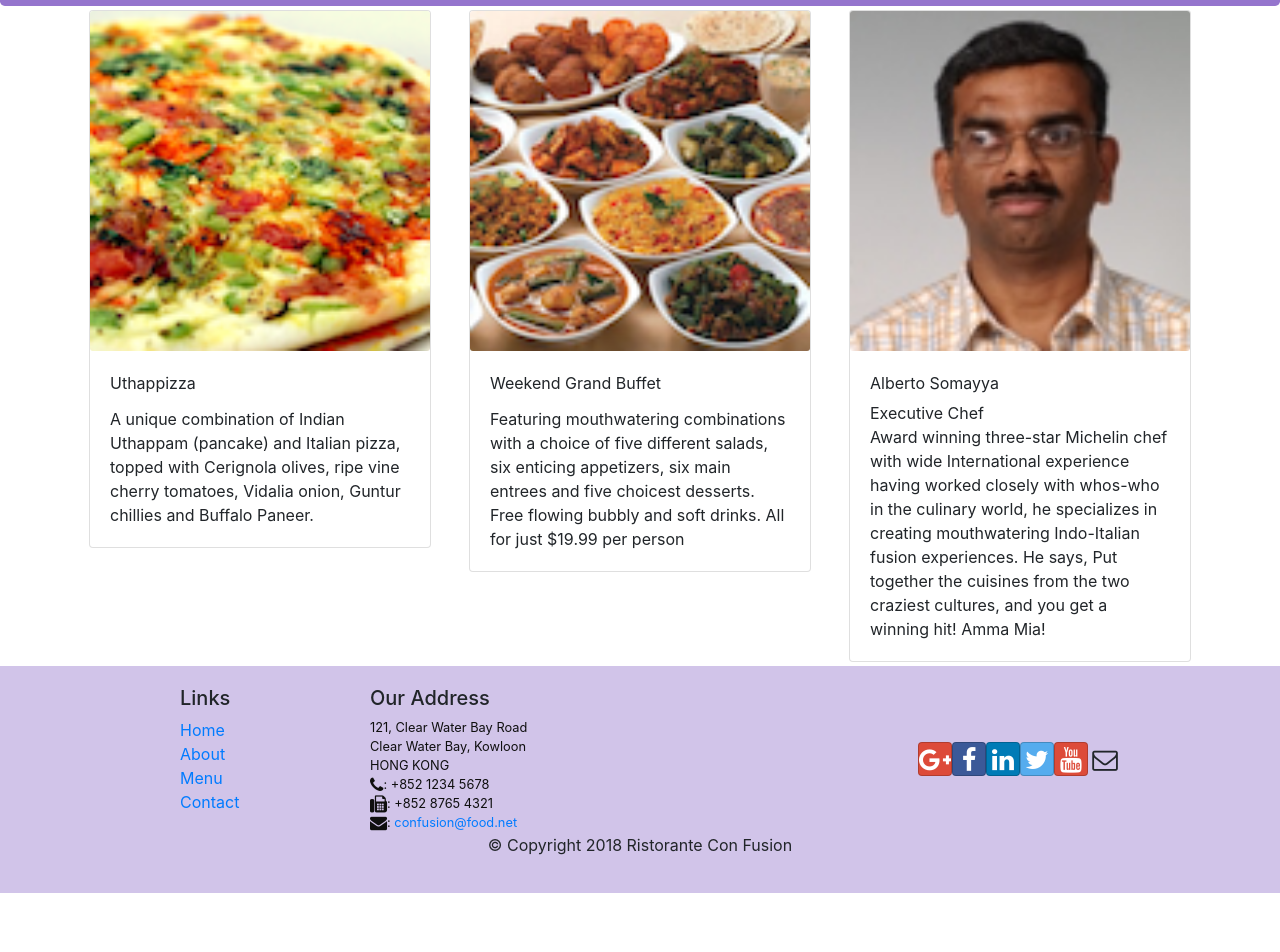
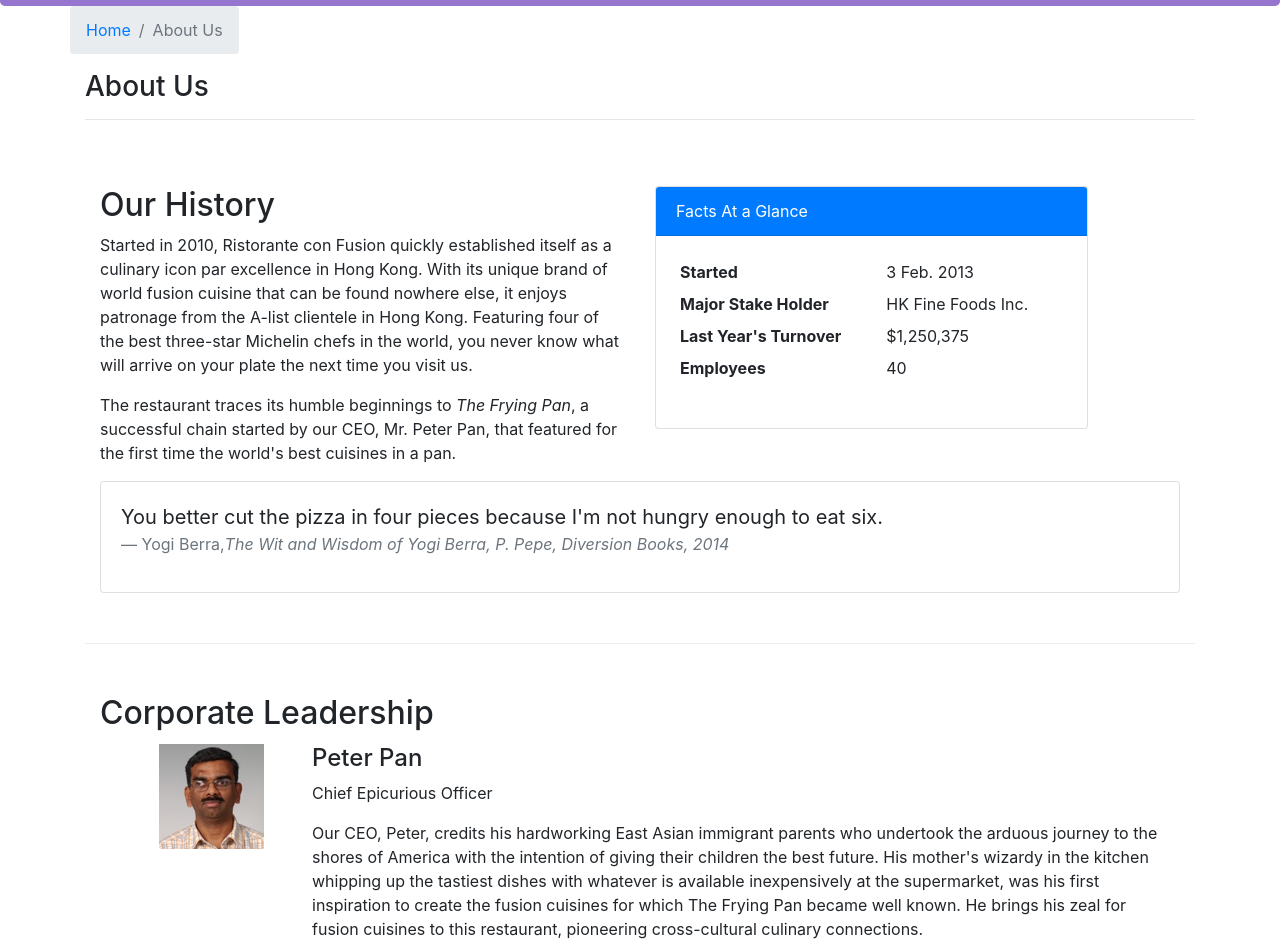
Before and after one commit to vickysumit/react, a React (Create React App) app: page /aboutus in a window 1280 px wide. Before the commit this address led to /home. Shown: the part 336-1288 px from the top of the page. Before the commit the page ends 1229 px from the top, so only its background shows below. Built offline with nearby package versions, Linux system fonts and the light colour scheme.

Commit message:
control forms

```diff
--- /dev/null
+++ b/src/components/AboutComponent.js
@@ -0,0 +1,96 @@
+import React from 'react';
+import { Breadcrumb, BreadcrumbItem, Card, CardBody, CardHeader, Media } from 'reactstrap';
+import { Link } from 'react-router-dom';
+
+
+function RenderLeader({leader}) {
+
+        return (
+          <Media tag="li">
+            <Media left middle>
+                <Media object src={leader.image} alt={leader.name} />
+            </Media>
+            <Media body className="ml-5">
+              <Media heading>{leader.name}</Media>
+              <p>{leader.designation}</p>
+              <p>{leader.description}</p>
+            </Media>
+          </Media>
+        );
+
+  }
+
+    const About = (props) => {
+      const lead = props.leaders.map((leader) => {
+          return (
+            <div key={leader.id} className="col-12 col-md-12 m-1">
+                <RenderLeader leader={leader}/>
+            </div>
+          );
+      });
+
+    return(
+        <div className="container">
+            <div className="row">
+                <Breadcrumb>
+                    <BreadcrumbItem><Link to="/home">Home</Link></BreadcrumbItem>
+                    <BreadcrumbItem active>About Us</BreadcrumbItem>
+                </Breadcrumb>
+                <div className="col-12">
+                    <h3>About Us</h3>
+                    <hr />
+                </div>
+            </div>
+            <div className="row row-content">
+                <div className="col-12 col-md-6">
+                    <h2>Our History</h2>
+                    <p>Started in 2010, Ristorante con Fusion quickly established itself as a culinary icon par excellence in Hong Kong. With its unique brand of world fusion cuisine that can be found nowhere else, it enjoys patronage from the A-list clientele in Hong Kong.  Featuring four of the best three-star Michelin chefs in the world, you never know what will arrive on your plate the next time you visit us.</p>
+                    <p>The restaurant traces its humble beginnings to <em>The Frying Pan</em>, a successful chain started by our CEO, Mr. Peter Pan, that featured for the first time the world's best cuisines in a pan.</p>
+                </div>
+                <div className="col-12 col-md-5">
+                    <Card>
+                        <CardHeader className="bg-primary text-white">Facts At a Glance</CardHeader>
+                        <CardBody>
+                            <dl className="row p-1">
+                                <dt className="col-6">Started</dt>
+                                <dd className="col-6">3 Feb. 2013</dd>
+                                <dt className="col-6">Major Stake Holder</dt>
+                                <dd className="col-6">HK Fine Foods Inc.</dd>
+                                <dt className="col-6">Last Year's Turnover</dt>
+                                <dd className="col-6">$1,250,375</dd>
+                                <dt className="col-6">Employees</dt>
+                                <dd className="col-6">40</dd>
+                            </dl>
+                        </CardBody>
+                    </Card>
+                </div>
+                <div className="col-12">
+                    <Card>
+                        <CardBody className="bg-faded">
+                            <blockquote className="blockquote">
+                                <p className="mb-0">You better cut the pizza in four pieces because
+                                    I'm not hungry enough to eat six.</p>
+                                <footer className="blockquote-footer">Yogi Berra,
+                                <cite title="Source Title">The Wit and Wisdom of Yogi Berra,
+                                    P. Pepe, Diversion Books, 2014</cite>
+                                </footer>
+                            </blockquote>
+                        </CardBody>
+                    </Card>
+                </div>
+            </div>
+            <div className="row row-content">
+                <div className="col-12">
+                    <h2>Corporate Leadership</h2>
+                </div>
+                <div className="col-12">
+                    <Media list>
+                       {lead}
+                    </Media>
+                </div>
+            </div>
+        </div>
+    );
+}
+
+export default About;
--- a/src/components/ContactComponent.js
+++ b/src/components/ContactComponent.js
@@ -1,7 +1,37 @@
-import React from 'react';
-import {Breadcrumb, BreadcrumbItem} from 'reactstrap';
+import React, {Component} from 'react';
+import {Breadcrumb, BreadcrumbItem, Button, Form, FormGroup, Label, Input, Col} from 'reactstrap';
 import {Link } from 'react-router-dom';
-function Contact(props) {
+class Contact extends Component {
+  constructor(props) {
+    super(props);
+    this.state = {
+      firstname : '',
+      lastname:'',
+      telnum:'',
+      email:'',
+      agree:false,
+      contactType:'Tel.',
+      message:''
+    }
+    this.handleSubmit =this.handleSubmit.bind(this);
+    this.handleInputChange =this.handleInputChange.bind(this);
+
+  }
+  handleInputChange(events) {
+    const target = events.target;
+    const value = target.type === 'checkbox' ? target.checked : target.value;
+    const name = target.name;
+
+    this.setState({
+      [name]:value
+    });
+  }
+  handleSubmit(event) {
+      console.log("Current State is : " + JSON.stringify(this.state));
+      alert("Current State is : " + JSON.stringify(this.state));
+      event.preventDefault();
+  }
+  render() {
     return(
         <div className="container">
         <div className="row">
@@ -40,8 +70,73 @@
                     </div>
                 </div>
             </div>
+            <div className="row row-content">
+              <div className="col-12">
+                <h3>Send us your Feedback</h3>
+              </div>
+              <div className="col-12 col-md-9">
+                <Form onSubmit={this.handleSubmit}>
+                    <FormGroup row>
+                        <Label htmlFor="firstname" md={2}>First Name </Label>
+                        <Col md={10}>
+                            <Input type="text" id="firstname" name="firstname" placeholder="First Name" value={this.state.firstname} onChange={this.handleInputChange} />
+                        </Col>
+                    </FormGroup>
+                    <FormGroup row>
+                        <Label htmlFor="lastname" md={2}>First Name </Label>
+                        <Col md={10}>
+                            <Input type="text" id="lastname" name="lastname" placeholder="Last Name" value={this.state.lastname} onChange={this.handleInputChange} />
+                        </Col>
+                    </FormGroup>
+                    <FormGroup row>
+                        <Label htmlFor="telnum" md={2}>First Name </Label>
+                        <Col md={10}>
+                            <Input type="tel" id="telnum" name="telnum" placeholder="Tel. Number" value={this.state.telnum} onChange={this.handleInputChange}/>
+                        </Col>
+                    </FormGroup>
+                    <FormGroup row>
+                      <Label htmlFor="email" md={2}>Email</Label>
+                      <Col md="10">
+                        <Input type="email" id="email" name="email" value={this.state.email} placeholder="email" onChange={this.handleInputChange}/>
+                      </Col>
+                    </FormGroup>
+                    <FormGroup row>
+                        <Col md={{size:6, offset:2}}>
+                            <FormGroup check>
+                                <Label check>
+                                    <Input type="checkbox" name="agree" checked={this.state.agree} onChange={this.handleInputChange} /> {' '}
+                                    <strong>May we contact you?</strong>
+                                </Label>
+                            </FormGroup>
+                        </Col>
+                        <Col md={{size:3, offset:1}}>
+                          <Input type="select" name="contactType" value={this.state.contactType} onChange={this.handleInputChange}>
+                          <option>Tel.</option>
+                          <option>email.</option>
+                          </Input>
+                        </Col>
+                    </FormGroup>
+                    <FormGroup row>
+                        <Label htmlFor="message" md={2}>Your Feedback </Label>
+                        <Col md={10}>
+                            <Input type="textarea" id="message" name="message" rows="12" value={this.state.message} onChange={this.handleInputChange}/>
+                        </Col>
+                    </FormGroup>
+                    <FormGroup row>
+                        <Label htmlFor="message" md={2}> </Label>
+                        <Col md={{size:10, offset:2}}>
+                            <Button type="submit" color="primary" >
+                            Send Feedback
+                            </Button>
+                        </Col>
+                    </FormGroup>
+                </Form>
+              </div>
+            </div>
         </div>
     );
+  }
+
 }
 
 export default Contact;
--- a/src/components/MainComponent.js
+++ b/src/components/MainComponent.js
@@ -1,6 +1,7 @@
 //import React from 'react';
 import React, { Component } from 'react';
 import Home from './HomeComponent';
+import About from './AboutComponent';
 import Menu from './MenuComponents';
 import DistD from './DishDetailComponent';
 import Header from './HeaderComponent';
@@ -56,6 +57,7 @@
                 <Route exact path='/menu' component={() => <Menu dishes={this.state.dishes} />} />
                 <Route path='/menu/:dishId' component={DishWithId} />
                 <Route exact path='/contactus' component={Contact} />
+                <Route path='/aboutus' component={() => <About leaders={this.state.leaders} /> }  />
                 <Redirect to="/home" />
             </Switch>
         <Footer />
```
